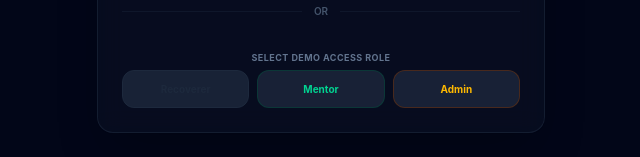
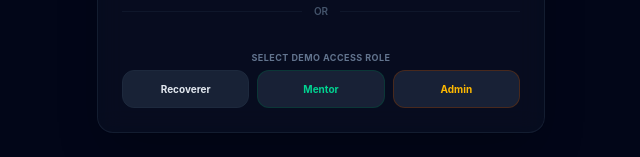
Before and after one commit to Breaking-Chains/breaking-chains-web, a React (Vite) app: page / in a window 1280 px wide. Shown: the part 548-705 px from the top of the page, without its empty margins (319-959 px from the left). Built offline with nearby package versions, Linux system fonts and the light colour scheme.

Commit message:
feat: implement authentication page with login, registration, and guest access modes

```diff
--- a/src/pages/AuthPage.tsx
+++ b/src/pages/AuthPage.tsx
@@ -169,7 +169,7 @@ export const AuthPage: React.FC = () => {
                 variant="subtle"
                 size="sm"
                 onClick={() => loginAsGuest('USER')}
-                className="text-[10px] py-2.5 px-1 text-slate-800 dark:text-slate-350 hover:bg-slate-50 dark:hover:bg-slate-900 border border-slate-200 dark:border-slate-800 rounded-xl font-bold cursor-pointer"
+                className="text-[10px] py-2.5 px-1 text-slate-700 dark:text-slate-200 hover:bg-slate-50 dark:hover:bg-slate-900 border border-slate-200 dark:border-slate-800 rounded-xl font-bold cursor-pointer"
               >
                 Recoverer
               </Button>
```
